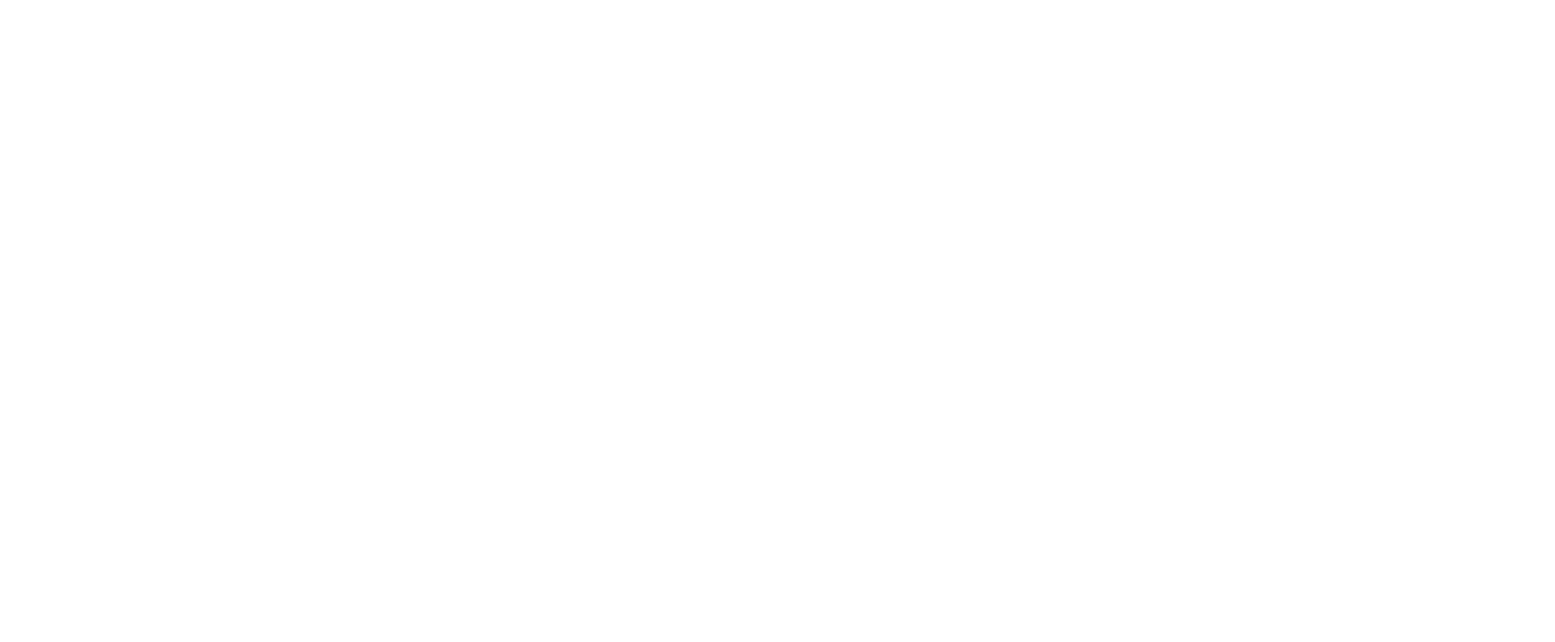
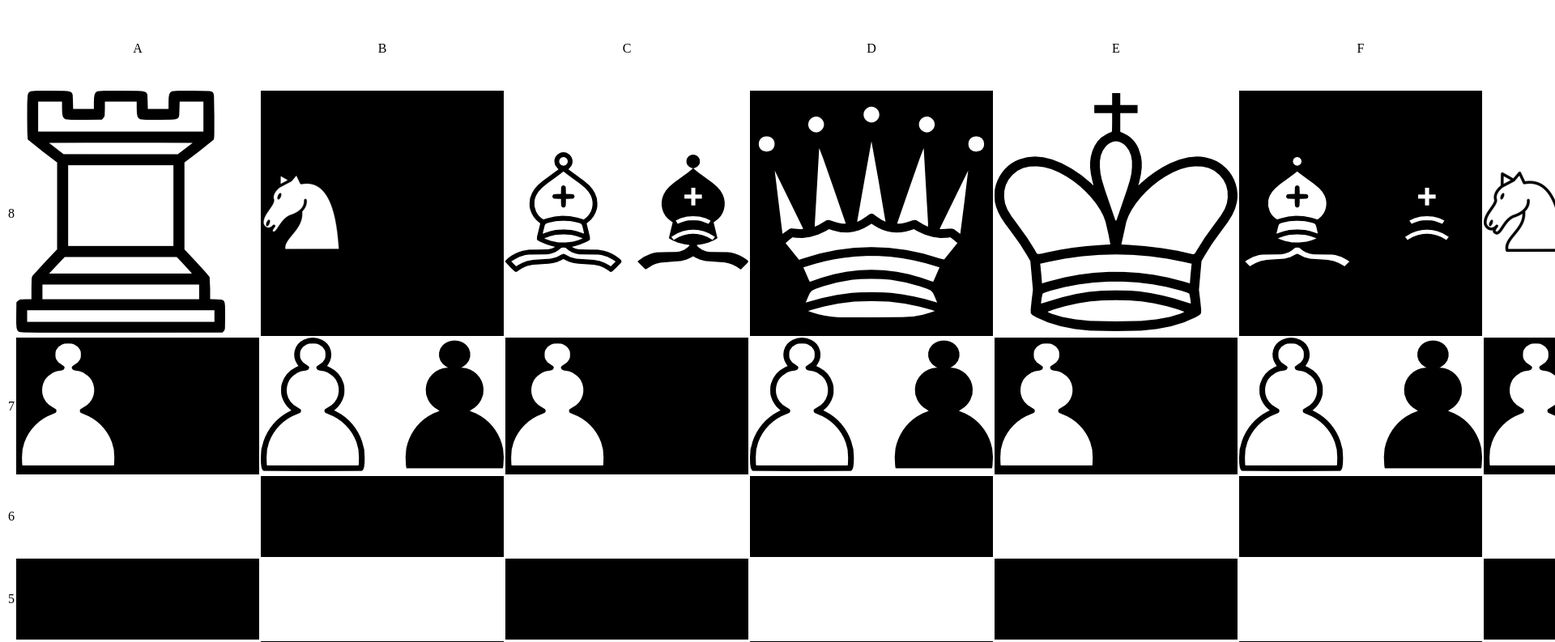
Before and after one commit to chrisdrappier/chess, a plain HTML site: page index.html in a window 1280 px wide. Shown: the top 793 px of the page at 81% size, 1920 px wide, since content can reach past the window. Drawn offline with Linux system fonts and the light colour scheme.

Commit message:
works like this. images need to be improved. should i use something other than a table here?

```diff
--- a/index.html
+++ b/index.html
@@ -2,15 +2,83 @@
 <html>
 	<head>
 		<link href="stylesheets/main.css" media="screen" rel="stylesheet" type="text/css" />
-		<script type="text/javascript" src ="chess.js" />
 	</head>
 	<body>
-		<table id="board" onLoad="Board.drawBoard();">
+		<table id="board"></table>
+		<script type="text/javascript">
+			function Board() {
+				this.squares = new Array();
+			}
+			Board.letters = new Array("A","B","C","D","E","F","G","H");
+			Board.drawBoard = function() {
+				console.log(document.styleSheets[0].cssRules[1]);
+				var letters = Board.letters;
+				var board = new Board();
+				var rows = 10;
+				var columns = 10;
+				var boardElement = document.getElementById("board");
+				for (i=rows; i > 0; i--){
+					var row = document.createElement("tr");
+					row.setAttribute("id", (i-1));
+					for (ii=0; ii < columns; ii++){
+						var outerColumn = (i == 1 || i == 10);
+						var outerRow = (ii == 0 || ii == 9);
+						var outer = (outerColumn || outerRow);
+						var cell;
+						if (outer){
+							cell = document.createElement("td");
+							cell.setAttribute("class",  "outer");
+							cell.innerHTML = (outerColumn && !outerRow) ? letters[ii -1] : (outerRow && !outerColumn) ?  i  -1:"";
+						} else {
+							var square = new Square(i-1, ii);
+							cell = square.element;
+							board.squares.push(square);
+						}
+						row.appendChild(cell);
+					}
+					boardElement.appendChild(row);
+				}
+			}
 
-		</table>
-		<form>
-		<div id="button"
-		ONCLICK='Board.drawBoard();'><span>draw te board!!!!</span></div>
-		</form>
+			function Square(rank, file){
+				var letters = Board.letters;
+				this.rank = rank;
+				this.file = file;
+				this.element = document.createElement("td");
+				this.letter = letters[file-1];
+				this.element.setAttribute("class", ((rank + file) % 2 == 0 ? "dark" : "light"));
+				this.element.setAttribute("id", this.rank + this.letter);
+				this.piece = this.getStartingPiece();
+			}
+
+			Square.prototype.getStartingPiece = function(){
+				var rank = this.rank;
+				var file = this.file;
+				var type = (rank == 1 || rank == 8) ? (file == 1 || file ==  8) ? "rook" : (file == 2 || file == 7) ? "knight" : (file == 3 || file == 6) ? "bishop" : (file == 4) ? "queen" : (file == 5) ? "king" : null : (rank == 2 || rank == 7) ?  "pawn":  null;
+				var color  = (rank == 1 || rank == 2) ? "white" : (rank ==  7 || rank == 8) ? "black" : null;
+				if (type && color)
+					return new Piece(color, type, this);
+				else
+					return null;
+			}
+
+			function Piece(color, type, square){
+				this.color = color;
+				this.type = type;
+				this.square = square;
+				this.element = document.createElement("div");
+				this.element.setAttribute("class", color + type);
+				this.element.setAttribute("id", this.square.rank + this.square.letter);
+				var image = document.createElement("img");
+				image.setAttribute("src", "images/" + type + ".png");
+				this.element.appendChild(image);
+				square.element.appendChild(this.element);
+			}
+
+			Piece.prototype.move = function(square){
+				this.square = square;
+			}
+			Board.drawBoard();
+		</script>
 	</body>
 </html>
```
